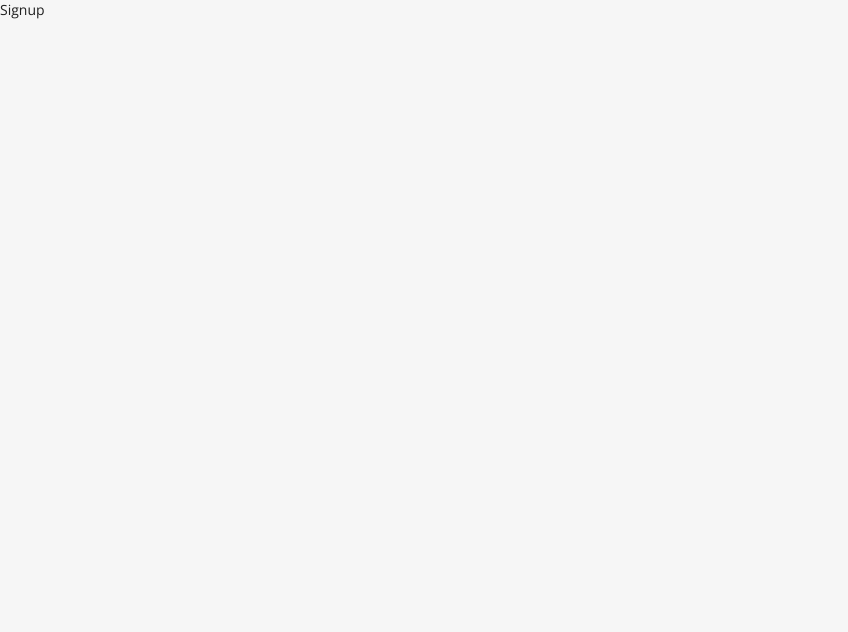
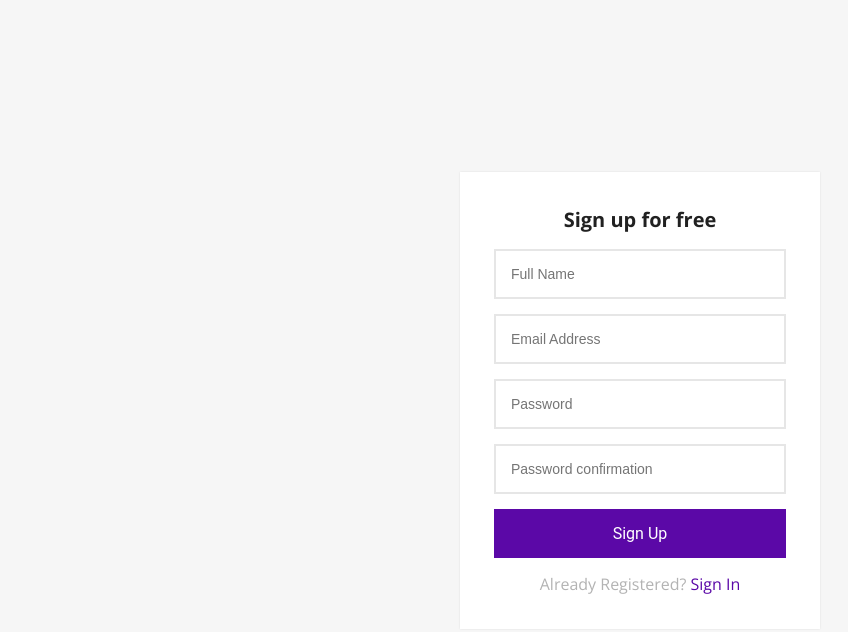
Before and after one commit to GabrielPenke292/laravel-react-full-stack, a React (Vite) app in the folder react/: page /signup in a window 1280 px wide. Shown: the top 632 px of the page, without its empty margins (0-848 px from the left). Built offline with nearby package versions, Linux system fonts and the light colour scheme.

Commit message:
feat: marcação do form de cadastro

```diff
--- a/react/src/views/Login.jsx
+++ b/react/src/views/Login.jsx
@@ -5,6 +5,7 @@ export default () => {
     return (
         <div className="login-signup-form animated fadeInDown">
             <div className="form">
+                <h1 className="title">Login into your accout</h1>
                 <form action="" onSubmit={onSubmit}>
                     <input type="email" placeholder="Email" />
                     <input type="password" placeholder="Password" />
--- a/react/src/views/Signup.jsx
+++ b/react/src/views/Signup.jsx
@@ -1,9 +1,30 @@
-import React from 'react'
+import React from "react";
 
 const Signup = () => {
-  return (
-    <div>Signup</div>
-  )
-}
+    const onSubmit = (e) => {
+        e.preventDefault();
+    };
 
-export default Signup
+    return (
+        <div className="login-signup-form animated fadeInDown">
+            <div className="form">
+                <h1 className="title">Sign up for free</h1>
+                <form action="" onSubmit={onSubmit}>
+                    <input type="text" placeholder="Full Name" />
+                    <input type="email" placeholder="Email Address" />
+                    <input type="password" placeholder="Password" />
+                    <input
+                        type="password"
+                        placeholder="Password confirmation"
+                    />
+                    <button className="btn btn-block">Sign Up</button>
+                    <p className="message">
+                        Already Registered? <a href="/login">Sign In</a>
+                    </p>
+                </form>
+            </div>
+        </div>
+    );
+};
+
+export default Signup;
```
